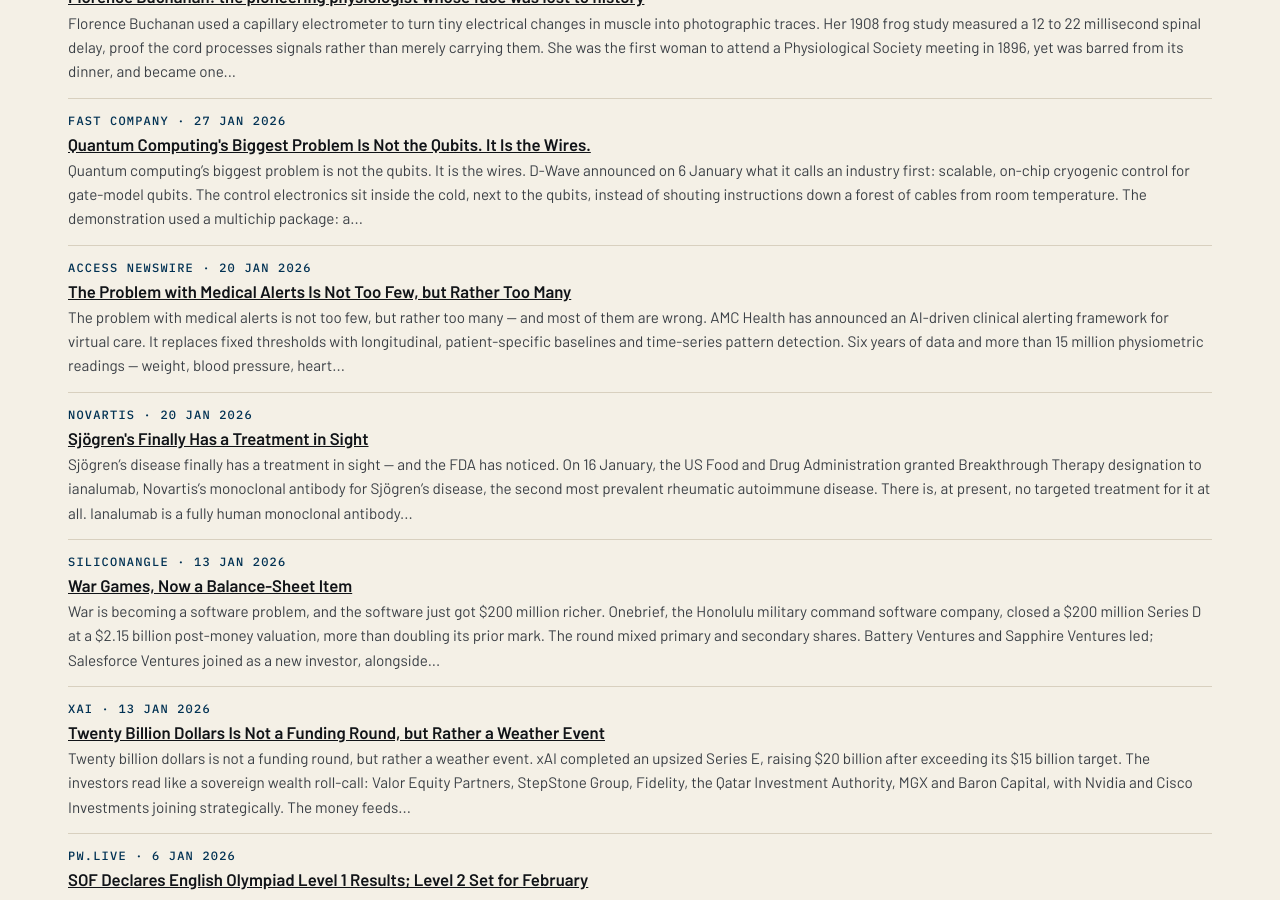
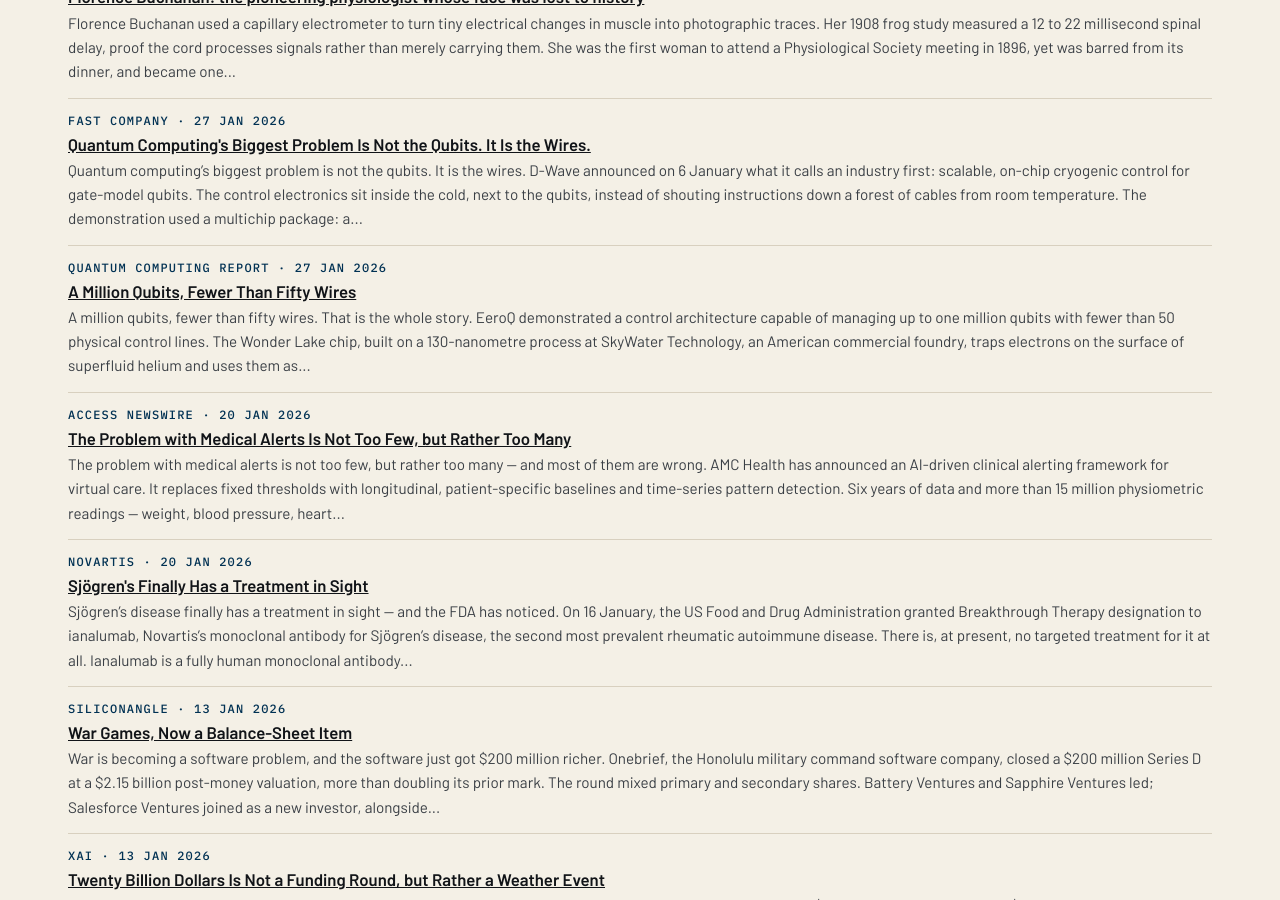
Before and after one commit to katz-news/katz.news, a Jekyll site: the page built from briefs/index.html, in a window 1280 px wide and 900 px high, scrolled down 14696 px. Built offline with Jekyll 4.4.1, drawn with Linux system fonts in a browser that asks for light colours.

Commit message:
Publish 2026-11-06

```diff
--- a/_data/build.yml
+++ b/_data/build.yml
@@ -1 +1 @@
-published_at: 2026-11-06T18:58:40Z
+published_at: 2026-11-06T19:00:06Z
--- /dev/null
+++ b/_posts/briefs/2026-11-06-a-million-qubits-fewer-than-fifty-wires.md
@@ -0,0 +1,19 @@
+---
+published: true
+title: A Million Qubits, Fewer Than Fifty Wires
+date: 2026-01-27
+section: science
+source_name: Quantum Computing Report
+source_url: https://quantumcomputingreport.com/eeroq-demonstrates-scalable-cmos-control-architecture-for-one-million-helium-bound-qubits/
+---
+A million qubits, fewer than fifty wires. That is the whole story.
+
+EeroQ demonstrated a control architecture capable of managing up to one million qubits with fewer than 50 physical control lines. The Wonder Lake chip, built on a 130-nanometre process at SkyWater Technology, an American commercial foundry, traps electrons on the surface of superfluid helium and uses them as qubits.
+
+The electrons move. They are transported across millimetre-scale distances on the chip, between readout and operation zones, at high fidelity. The chip carries 128 independent transport microchannels, and its Addressable Gate Array can pick out any one of those 128 channels using only 14 control voltages.
+
+The numbers are the argument. More than a billion shuttling operations ran without detectable electron loss. Other approaches need thousands of wires and cables to reach far fewer qubits; EeroQ calls this the "wire problem", and claims to have solved it by moving the qubits instead of the wiring.
+
+Electrons, escorted across the chip, on a film of helium colder than deep space. It sounds like science fiction. It is, after all, a foundry chip.
+
+Conclusion: the wire problem is not a wiring problem, but rather a traffic problem — and EeroQ just built the motorway.
```
